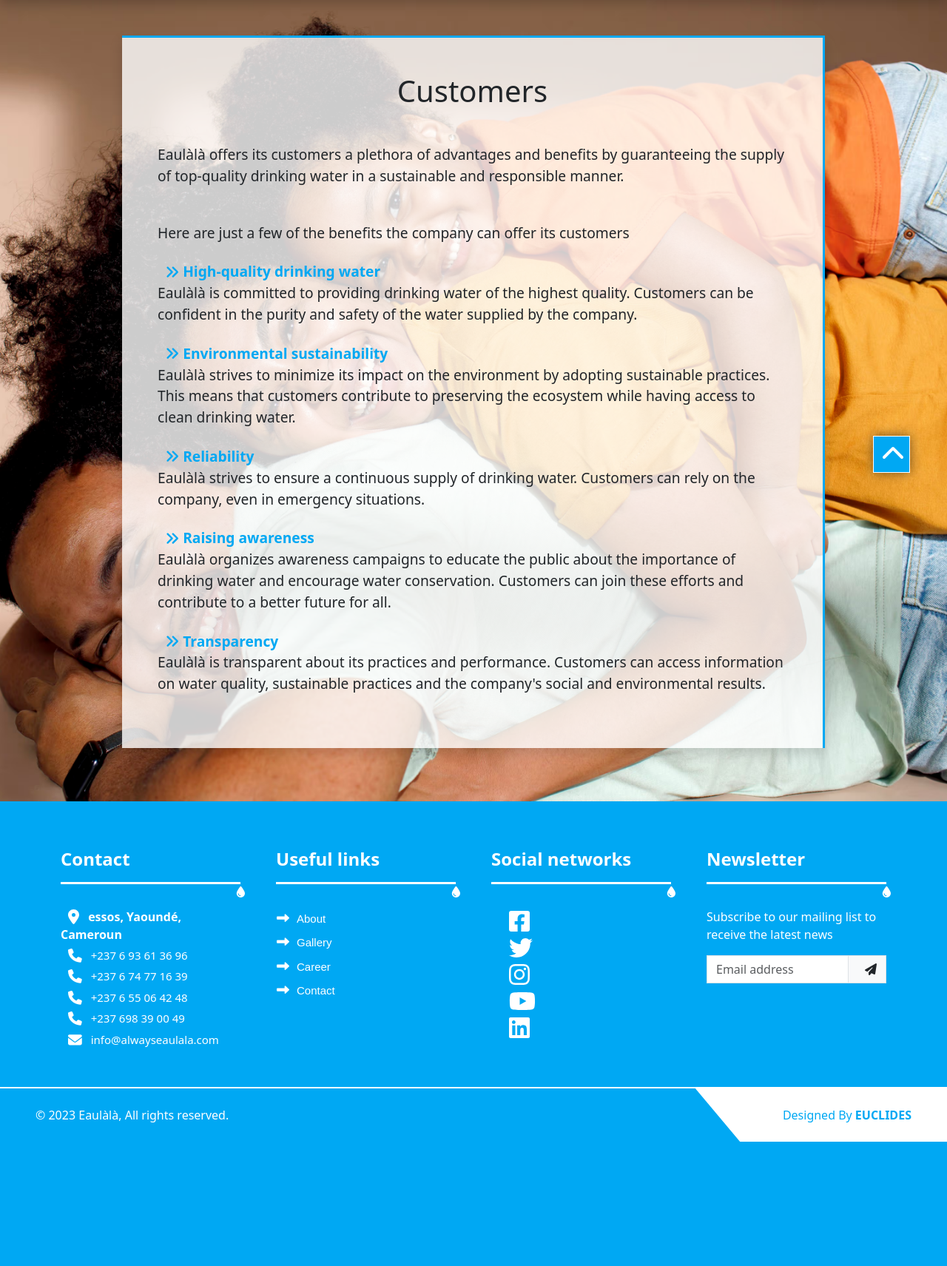
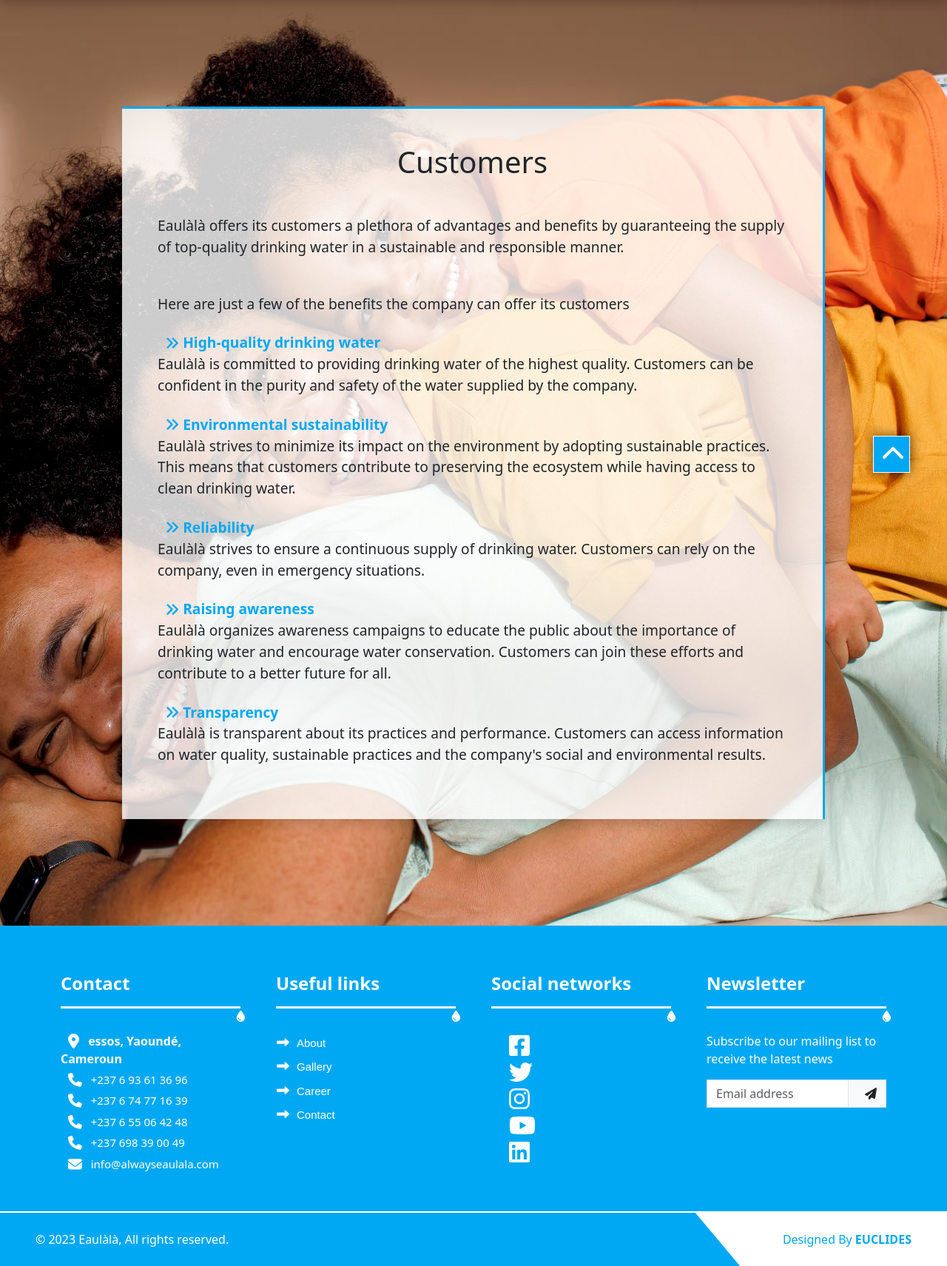
Before and after one commit to euclidessoft/eaulala, a Symfony app: template templates/site/client.html.twig in a window 1280 px wide; the page is wider, and only the part inside the window is pictured. Shown: the part 81-1792 px from the top of that part at 74% size. Before the commit the page ends 1624 px from the top of that part, so only its background shows below. Run offline with Twig, Linux system fonts and the light colour scheme; the template is opened without the code that fills it, so the values that code supplies are empty; some libraries are stand-ins or nearby versions.

Commit message:
30-10-2023 12:35

```diff
--- a/public/css/style.css
+++ b/public/css/style.css
@@ -95,7 +95,7 @@ svg:not(:host).svg-inline--fa, svg:not(:root).svg-inline--fa {
     width: 100%;
     background-size: cover;
     background-position: center center;
-    aspect-ratio: 18.5 / 9;
+    aspect-ratio: 4000 / 2450;
 }
 
 .carousel-img.slide_1 {
@@ -371,7 +371,8 @@ b {
     display: flex;
     align-items: center;
     justify-content: center;
-    color: var(--blanc);
+    padding: 5rem 0;
+    /*color: var(--blanc);*/
 }
 
 .client-inner {
--- a/templates/site/accueil.html.twig
+++ b/templates/site/accueil.html.twig
@@ -16,7 +16,7 @@
                             <div class="row justify-content-center mt-md-5 text-center">
                                 <div class="container">
                                     <h1 class="font-slide text-light fw-bold mb-4 animated fadeInDownBig delay-05s">
-                                        <b>{{"Eaulàlà"|trans}}</b> {{ "révolutionne l'accès à"|trans}} <b class="text-nowrap">{{ "l'eau potable"|trans}}</b>
+                                        <b>Eaulàlà</b> {{ "révolutionne l'accès à"|trans}} <b class="text-nowrap">{{ "l'eau potable"|trans}}</b>
 {#                                        {{ "Avec Eaulàlà, vous avez"|trans }}#}
 {#                                        <b>{{ "l'assurance"|trans }}</b> {{ "de disposer de la meilleure"|trans }}#}
 {#                                        <b>{{ "eau potable"|trans }}</b>#}
--- a/templates/site/client.html.twig
+++ b/templates/site/client.html.twig
@@ -4,10 +4,10 @@
 {% block body %}
 
     <!-- Clients Start -->
-    <div class="container-fluid client-banner pb-4">
+    <div class="container-fluid client-banner p-5">
         <div class="container fs-5 mb-5 mt-5">
             <div class="row justify-content-center">
-                <div class="col-lg-10 col-md-12 wow fadeInRight shadow border-top-right-3 p-5" data-wow-delay="0.1s">
+                <div class="col-lg-10 col-md-12 wow fadeInRight shadow border-top-right-3 p-5 mb-5 mt-5" data-wow-delay="0.1s">
                     <h1 class="text-center">
                         {{ 'Clients'|trans }}
                     </h1>
```
